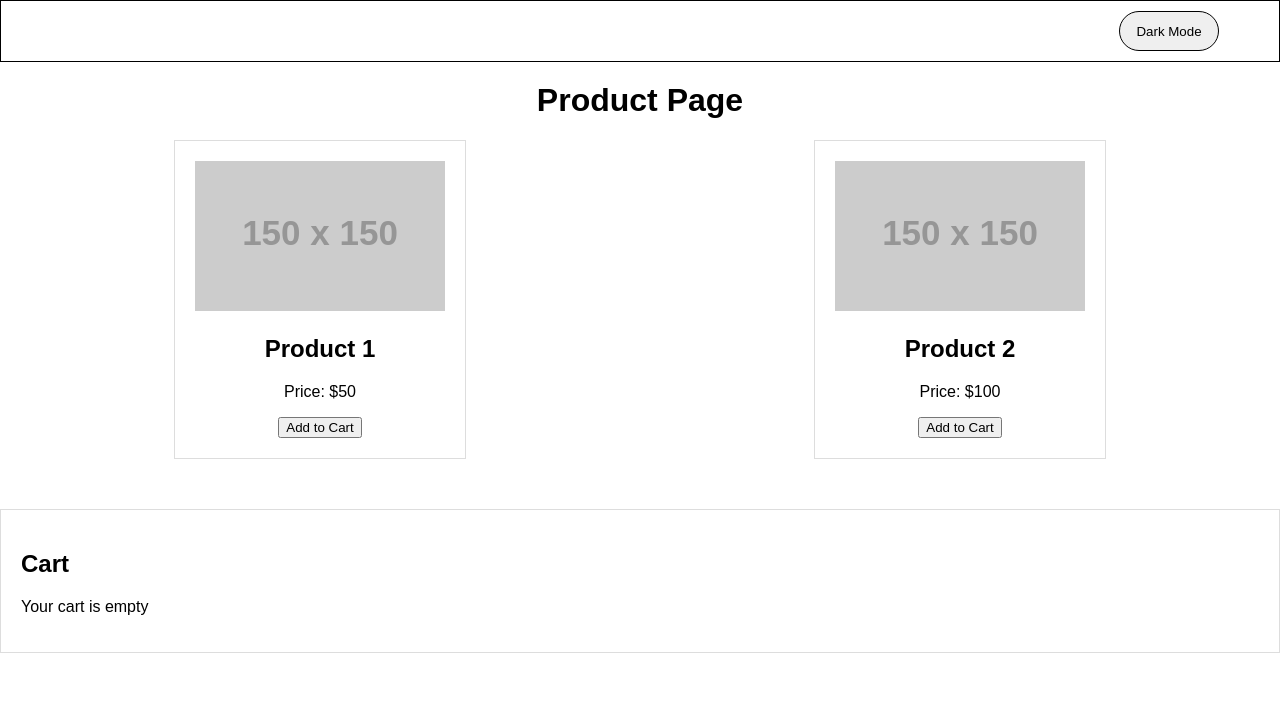
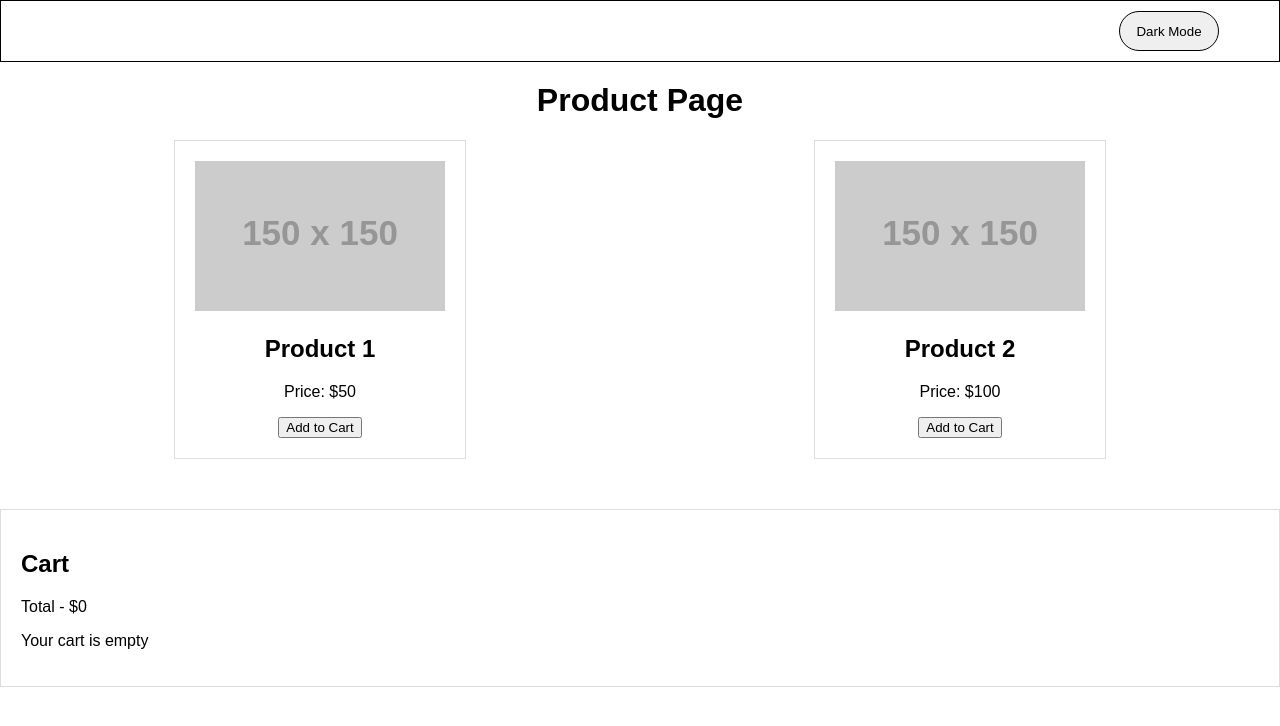
Before and after one commit to cn10xdev/ECommerce_Product_Page, a React (Create React App) app: page / in a window 1280 px wide. Shown: the top 726 px of the page. Built offline with nearby package versions, Linux system fonts and the light colour scheme.

Commit message:
Added the cart total functionality

```diff
--- a/src/App.js
+++ b/src/App.js
@@ -61,6 +61,11 @@ function App() {
         }
     };
 
+    // function to calculate the total from the cart
+    const total = () => {
+        return cart.reduce((acc, item) => acc + item.price * item.quantity, 0);
+    };
+
     return (
         <>
             <Navbar changeTheme={changeTheme} darkMode={darkMode} />
@@ -71,7 +76,7 @@ function App() {
                         <ProductCard key={product.id} product={product} addToCart={addToCart} />
                     ))}
                 </div>
-                <Cart cart={cart} updateQuantity={updateQuantity} />
+                <Cart cart={cart} updateQuantity={updateQuantity} total={total} />
             </div>
         </>
     );
--- a/src/components/Cart.js
+++ b/src/components/Cart.js
@@ -1,9 +1,10 @@
 import React from 'react';
 
-function Cart({ cart, updateQuantity }) {
+function Cart({ cart, updateQuantity, total }) {
     return (
         <div className="cart">
             <h2>Cart</h2>
+            <p>Total - ${total()} </p>
             {cart.length === 0 ? (
                 <p>Your cart is empty</p>
             ) : (
```
